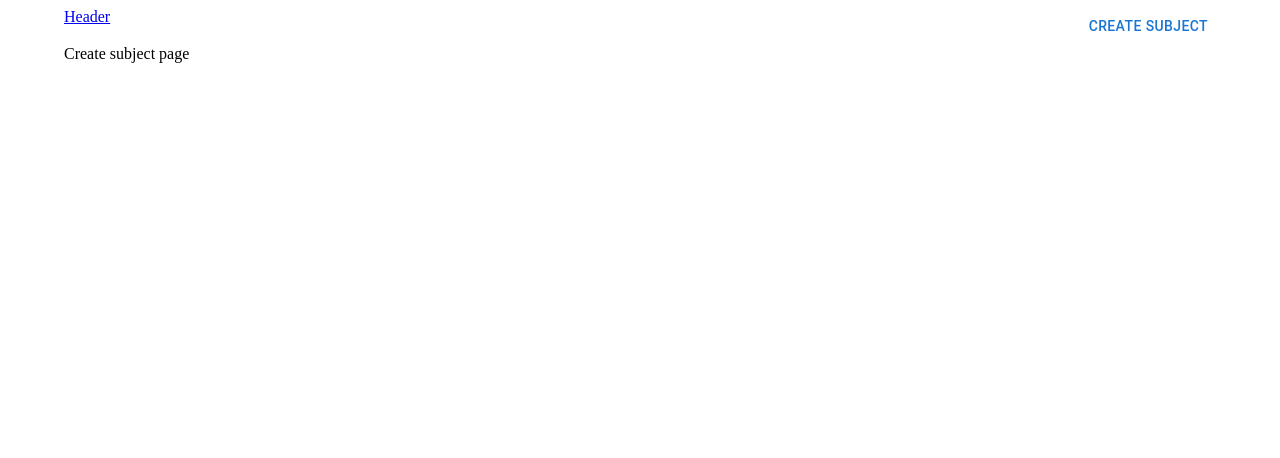
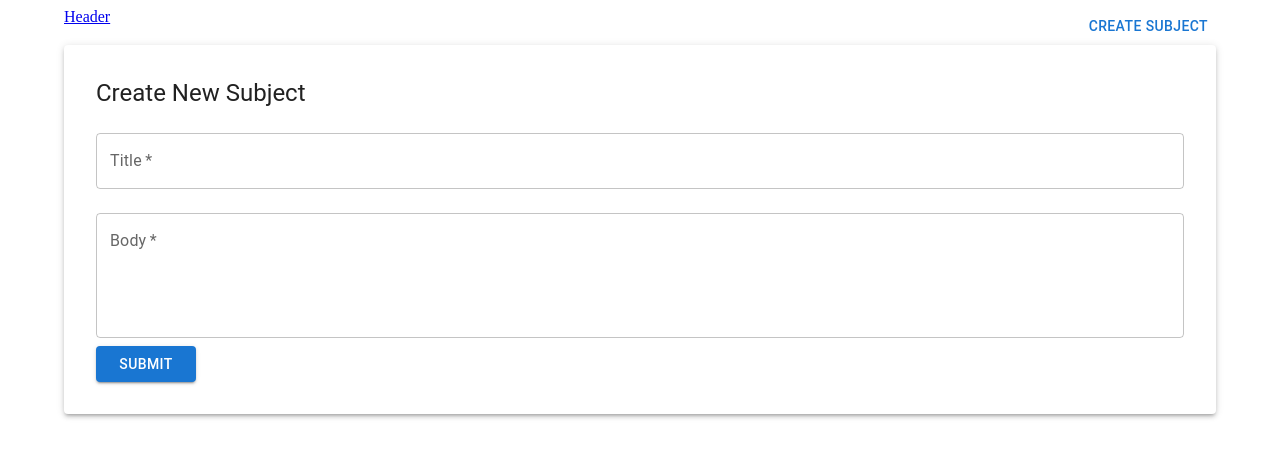
Before and after one commit to playbook-podcast/playbook-podcast-client, a React (Vite) app: page /create-subject in a window 1280 px wide. Shown: the top 458 px of the page. Built offline with nearby package versions, Linux system fonts and the light colour scheme.

Commit message:
feat: add create Subject page

```diff
--- a/src/api/subjects/createSubject.ts
+++ b/src/api/subjects/createSubject.ts
@@ -2,10 +2,10 @@ import { EAudioStatus, ISubject } from '../../types';
 
 type CreateSubject = {
   title: string;
-  description: string;
+  body: string;
 };
 
-export const createSubject = ({ title, description }: CreateSubject): ISubject => {
+export const createSubject = ({ title, body }: CreateSubject): ISubject => {
   return {
     id: 1,
     title: 'The Future of Renewable Energy',
--- /dev/null
+++ b/src/helpers/index.ts
@@ -0,0 +1 @@
+export * from './transformRouteId';
--- /dev/null
+++ b/src/helpers/transformRouteId.ts
@@ -0,0 +1,11 @@
+export const transformRouteId = (
+  template: string,
+  values: Record<string, string | number>,
+): string => {
+  for (const key in values) {
+    if (Object.hasOwnProperty.call(values, key)) {
+      template = template.replace(`:${key}`, String(values[key]));
+    }
+  }
+  return template;
+};
--- a/src/pages/PageCreateSubject.tsx
+++ b/src/pages/PageCreateSubject.tsx
@@ -1,5 +1,94 @@
-import { Box } from '@mui/material';
+import {
+  Box,
+  Button,
+  CircularProgress,
+  Paper,
+  TextField,
+  Typography,
+} from '@mui/material';
+import { ChangeEvent, FormEvent, useState } from 'react';
+import { useNavigate } from 'react-router-dom';
+
+import { createSubject } from '../api';
+import { ERouting } from '../constants';
+import { transformRouteId } from '../helpers';
+
+type SubjectFormData = {
+  title: string;
+  body: string;
+};
 
 export const PageCreateSubject = () => {
-  return <Box>Create subject page</Box>;
+  const navigate = useNavigate();
+
+  const [isLoading, setIsLoading] = useState<boolean>(false);
+  const [formData, setFormData] = useState<SubjectFormData>({ title: '', body: '' });
+
+  const handleChange = (event: ChangeEvent<HTMLInputElement | HTMLTextAreaElement>) => {
+    const { name, value } = event.target;
+    setFormData({ ...formData, [name]: value });
+  };
+
+  const handleSubmit = (event: FormEvent) => {
+    event.preventDefault();
+    setIsLoading(true);
+
+    console.log('Form Data Submitted:', formData);
+
+    const data = createSubject(formData);
+
+    // Replace with api request
+    setTimeout(() => {
+      const redirectRoute = transformRouteId(ERouting.SUBJECT, { subjectId: data.id });
+
+      setIsLoading(false);
+
+      navigate(`/${redirectRoute}`);
+    }, 1000);
+  };
+
+  return (
+    <Box>
+      <Paper elevation={3} sx={{ p: 4 }}>
+        <Typography variant="h5" component="h2" gutterBottom>
+          Create New Subject
+        </Typography>
+        <form onSubmit={handleSubmit}>
+          <TextField
+            variant="outlined"
+            margin="normal"
+            required
+            fullWidth
+            id="title"
+            label="Title"
+            name="title"
+            autoComplete="title"
+            value={formData.title}
+            onChange={handleChange}
+          />
+          <TextField
+            variant="outlined"
+            margin="normal"
+            required
+            fullWidth
+            name="body"
+            label="Body"
+            type="text"
+            id="body"
+            multiline
+            rows={4}
+            value={formData.body}
+            onChange={handleChange}
+          />
+          <Button type="submit" variant="contained" sx={{ minWidth: '100px' }}>
+            {isLoading ? (
+              <CircularProgress sx={{ color: 'white' }} size={24} />
+            ) : (
+              'Submit'
+            )}
+          </Button>
+        </form>
+      </Paper>
+    </Box>
+  );
 };
```
